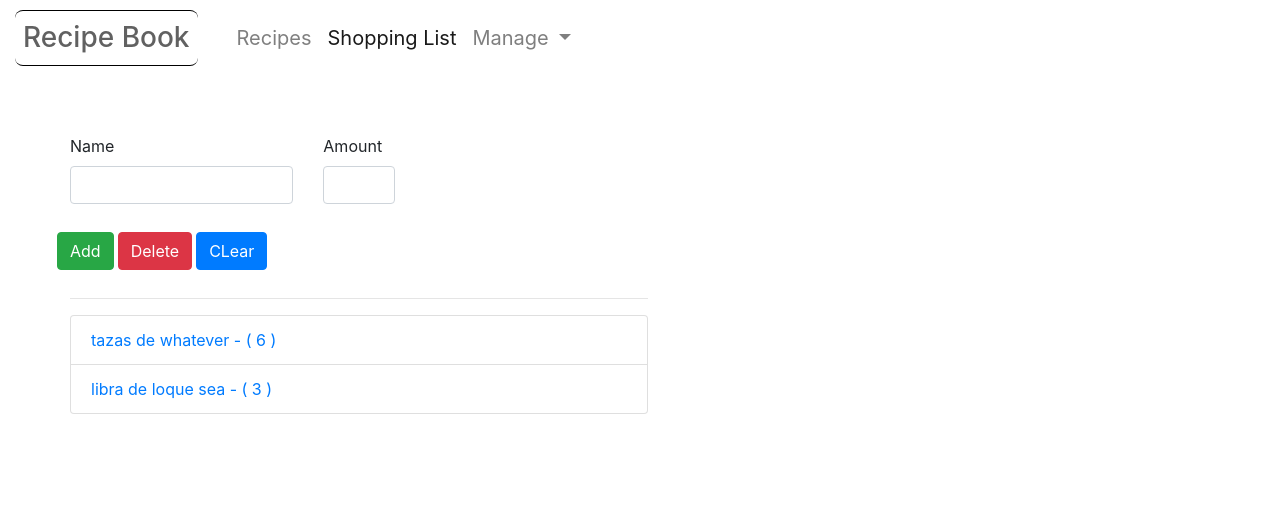
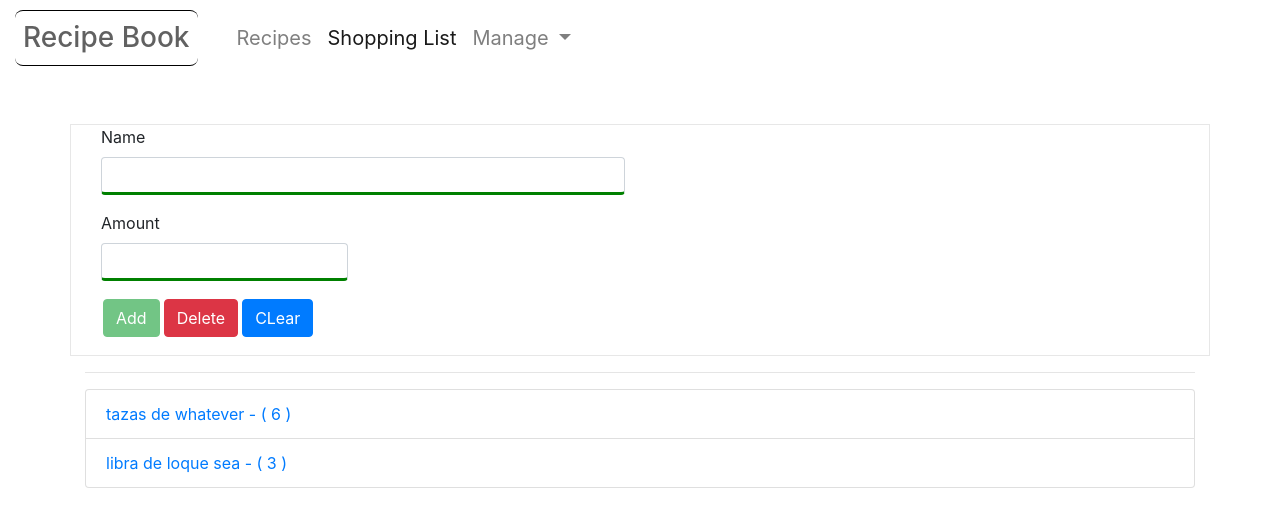
Before and after one commit to ArielPrez/Recipe-Store, an Angular app: page /shopping-list in a window 1280 px wide. Shown: the top 524 px of the page. Built offline with nearby package versions, Linux system fonts and the light colour scheme.

Commit message:
TD: Adding the Shopping List Form, with Validation, Allowing the Selection of Items in the List, Loading the Shopping List Items into the Form, Updating existing Items, Resetting the Form

```diff
--- a/src/app/shopping-list/shopping-edit/shopping-edit.component.css
+++ b/src/app/shopping-list/shopping-edit/shopping-edit.component.css
@@ -6,3 +6,16 @@ div .row{
 button{
     margin: 2px;
 }
+input.ng-invalid.ng-touched{
+  border: solid 1px red;
+}
+input.ng-pristine.ng-untouched{
+  border-bottom: solid 3px green;
+}
+input.ng-valid{
+  border: solid 1px green;
+}
+input.ng-pending{
+  /* border-color: chocolate; */
+  border-bottom: solid 3px chocolate;
+}
--- a/src/app/shopping-list/shopping-edit/shopping-edit.component.html
+++ b/src/app/shopping-list/shopping-edit/shopping-edit.component.html
@@ -1,28 +1,30 @@
 <div class="row">
-    <div class="col-xs-12">
-        <form action="">
-            <div class="row">
-                <div class="col-sm-5 form-group">
+  <div class="col" style="border: solid 1px rgb(231, 231, 231);">
+    <form (ngSubmit)="onAddOrUpdateItem(f)" #f="ngForm">
+      <div class="col-sm-6 form-group">
         <label for="name">Name</label>
         <input type="text"
                 id="name"
                 class="form-control"
-                            #nameInput>
+                name="name"
+                ngModel
+                required>
       </div>
-                <div class="col-sm-2 form-group">
+      <div class="col-sm-3 form-group">
         <label for="amount">Amount</label>
         <input type="number"
                 id="amount"
                 class="form-control"
-                            #amountInput >
+                name="amount"
+                ngModel
+                required
+                pattern="^[1-9]+[0-9]*$">
       </div>
-            </div>
-            <div class="row">
-                <div class="col-xs-12">
-                    <button type="submit" class="btn btn-success" (click)="onAddItem()">Add</button>
+      <div class="col-sm-8 form-group">
+          <button type="submit" class="btn btn-success"
+            [disabled]="!f.valid"> {{ editMode ? 'Update' : 'Add' }} </button>
           <button type="button" class="btn btn-danger">Delete</button>
           <button type="button" class="btn btn-primary">CLear</button>
-                </div>
       </div>
     </form>
   </div>
--- a/src/app/shopping-list/shopping-edit/shopping-edit.component.ts
+++ b/src/app/shopping-list/shopping-edit/shopping-edit.component.ts
@@ -1,27 +1,55 @@
-import { Component, OnInit, ViewChild, ElementRef, EventEmitter, Output } from '@angular/core';
+import { Component, OnInit, ViewChild, ElementRef, EventEmitter, Output, OnDestroy } from '@angular/core';
 import { Ingredient } from '../../shared/ingredient.model';
 import { ShoppingListService } from '../shopping-list.service';
+import { NgForm } from '@angular/forms';
+import { Subscription } from 'rxjs';
 
 @Component({
   selector: 'app-shopping-edit',
   templateUrl: './shopping-edit.component.html',
   styleUrls: ['./shopping-edit.component.css']
 })
-export class ShoppingEditComponent implements OnInit {
+export class ShoppingEditComponent implements OnInit, OnDestroy {
 
-  @ViewChild('nameInput', {static: false}) nameRef: ElementRef;
-  @ViewChild('amountInput', {static: false}) amountRef: ElementRef;
+  // @ViewChild('nameInput', {static: false}) nameRef: ElementRef;
+  // @ViewChild('amountInput', {static: false}) amountRef: ElementRef;
+  @ViewChild('f', {static: false}) slForm: NgForm;
+  private subscription: Subscription;
+  editMode = false;
+  editedItemIndex: number;
+  editedItem: Ingredient;
 
   constructor(private shoppingListService: ShoppingListService) { }
 
-  ngOnInit(): void {
+  ngOnInit() {
+    this.subscription = this.shoppingListService.startedEditing.subscribe(
+      (index: number) => {
+        this.editMode = true;
+        this.editedItemIndex = index;
+        this.editedItem = this.shoppingListService.getIngredient(index);
+        this.slForm.setValue({
+          name: this.editedItem.name,
+          amount: this.editedItem.amount
+        });
+      }
+    );
   }
 
-  onAddItem() {
-    const ingredtName = this.nameRef.nativeElement.value;
-    const ingredtAmount = this.amountRef.nativeElement.value;
-    const newIngredient = new Ingredient(ingredtName, ingredtAmount);
-    this.shoppingListService.addIngredient(newIngredient);
+  onAddOrUpdateItem(form: NgForm) {
+    // const ingredtName = this.nameRef.nativeElement.value;
+    // const ingredtAmount = this.amountRef.nativeElement.value;
+    const value = form.value;
+    const newIngredient = new Ingredient(value.name, value.amount);
+    if (this.editMode) {
+      this.shoppingListService.updateIngrediente(this.editedItemIndex, newIngredient);
+    } else {
+      this.shoppingListService.addIngredient(newIngredient);
+    }
+    this.editMode = false;
+    this.slForm.reset();
   }
 
+  ngOnDestroy() {
+    this.subscription.unsubscribe();
+  }
 }
--- a/src/app/shopping-list/shopping-list.component.html
+++ b/src/app/shopping-list/shopping-list.component.html
@@ -1,14 +1,18 @@
 <div class="row">
-    <div class="col-xs-10">
+    <div class="col">
         <app-shopping-edit></app-shopping-edit>
-        <hr>
-        <ul class="list-group">
-            <a href="" class="list-group-item" style="cursor: pointer"
-            *ngFor="let item of ingredientsComp"
+        <div class="col-xs-10">
+          <hr>
+          <ul class="list-group">
+            <a class="list-group-item" style="cursor: pointer"
+            *ngFor="let item of ingredientsComp; let i = index"
+            (click)="onEditItem(i)"
             >
             {{ item.name }} - ( {{ item.amount }} )
             </a>
         </ul>
 
+        </div>
+
     </div>
 </div>
--- a/src/app/shopping-list/shopping-list.component.ts
+++ b/src/app/shopping-list/shopping-list.component.ts
@@ -27,6 +27,11 @@ export class ShoppingListComponent implements OnInit, OnDestroy {
       }
     );
   }
+
+  onEditItem(index: number) {
+    this.shoppingListService.startedEditing.next(index);
+  }
+
   ngOnDestroy(): void {
     this.igChangeSub.unsubscribe();
   }
--- a/src/app/shopping-list/shopping-list.service.ts
+++ b/src/app/shopping-list/shopping-list.service.ts
@@ -4,6 +4,7 @@ import { Ingredient } from '../shared/ingredient.model';
 @Injectable({providedIn: 'root'})
 export class ShoppingListService {
     ingredientsChanged = new Subject<Ingredient[]>();
+    startedEditing = new Subject<number>();
     private ingredients: Ingredient[] = [
         new Ingredient('tazas de whatever', 6),
         new Ingredient('libra de loque sea', 3),
@@ -12,6 +13,9 @@ export class ShoppingListService {
     getIngredients() {
         // Return a copy of the Array ingredients, without parameters inside, the method returns all.
         return this.ingredients.slice();
+    }
+    getIngredient(index: number) {
+      return this.ingredients[index];
     }
     addIngredient(ingredient: Ingredient) {
         // Save the new ingredient.
@@ -28,4 +32,9 @@ export class ShoppingListService {
             //     this.addIngredient(iterator);
             // }
     }
+
+    updateIngrediente(index: number, newIngredient: Ingredient) {
+      this.ingredients[index] = newIngredient;
+      this.ingredientsChanged.next(this.ingredients.slice());
+    }
 }
```
Lines whose indentation alone changed are shown as unchanged.
